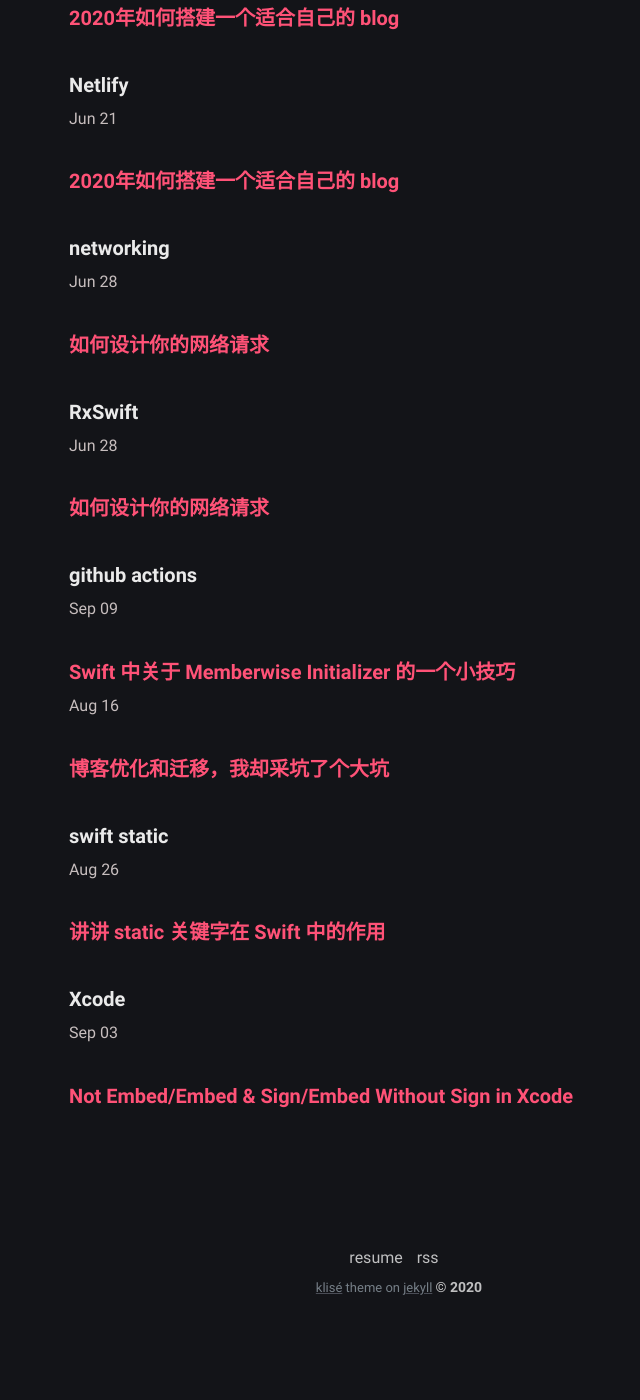
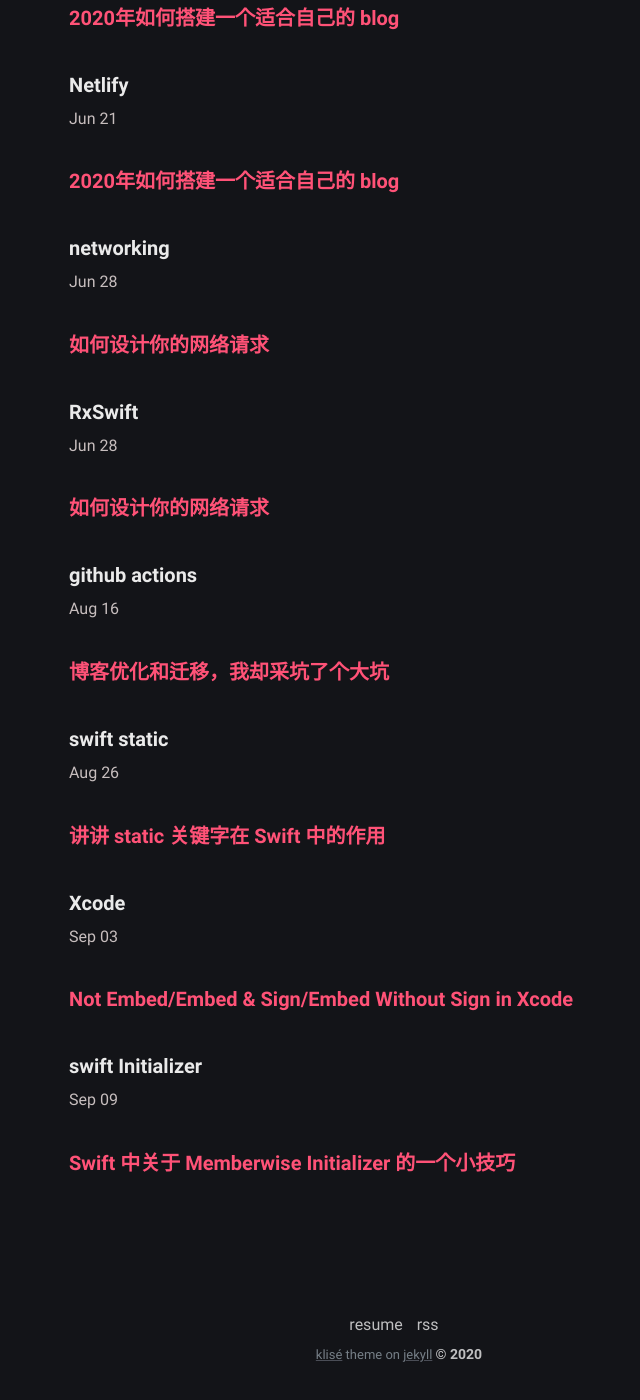
Before and after one commit to alfredcc/blog, a Jekyll site: the page built from tags.md, in a window 1280 px wide and 1400 px high, scrolled down 837 px. Shown: the whole window, without its empty margins (241-881 px from the left). Built offline with Jekyll 4.4.1, drawn with Linux system fonts in a browser that asks for light colours; before the commit the page ends 2170 px from its top, so only the background shows below that.

Commit message:
Update tags

```diff
--- a/_posts/2020-09-09-memberwise-initializer.md
+++ b/_posts/2020-09-09-memberwise-initializer.md
@@ -3,7 +3,7 @@
 author: racechao
 date: 2020-09-09
 tag:
-  - github actions
+  - swift Initializer
 ---
 我们都知道在 Swift 的 Struct 中，如果我们不实现 init 方法，compile 会默认帮我们生成一个，官方文档把这叫作 `memberwise initializer`。当我的 model 中有很多 property 这就很方便了，不用写一个很长的 init() 函数。但是当我们自定义了一个初始化方法，这个“默认的”初始化方法就不能用了。
 
```
